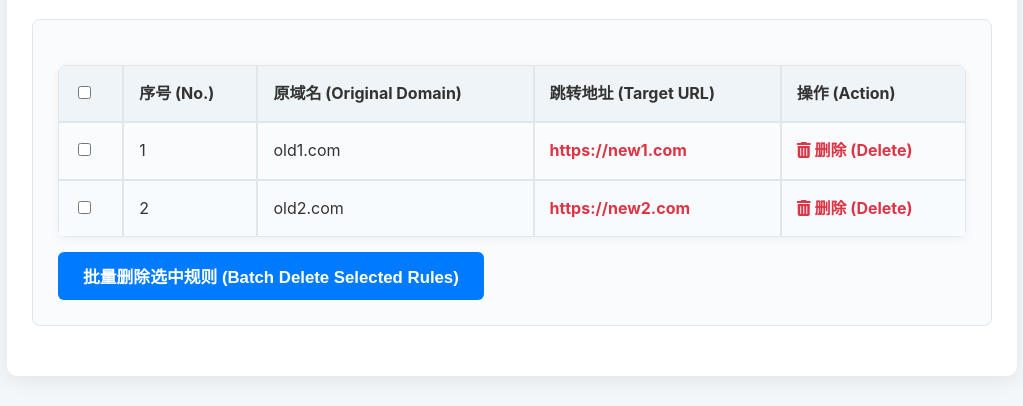
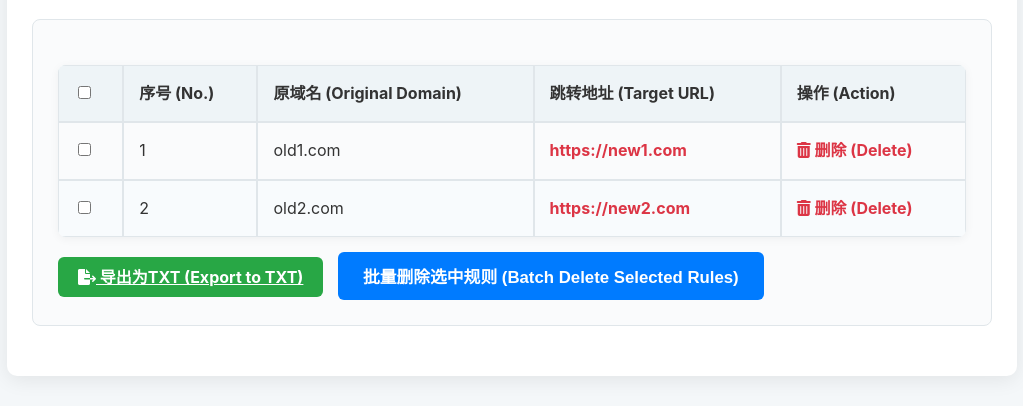
Before and after one commit to longling88/longling, a PHP site: page /admin/index.php in a window 1280 px wide. Shown: the part 981-1387 px from the top of the page, without its empty margins (128-1151 px from the left). Run offline with PHP 8.4, Linux system fonts and the light colour scheme; the visitor is signed in with stand-in values (Sample User, id 1).

Commit message:
Update index.php

```diff
--- a/admin/index.php
+++ b/admin/index.php
@@ -136,7 +136,7 @@ function displayLoginForm(): void // PHP 7.0+ 支持的返回类型声明
     </head>
     <body>
         <form method="post">
-            <h2>后台登录 (Admin Login)</h2>
+            <h2>后台登录 (Login)</h2>
             <label for="username">用户名 (Username):</label>
             <input type="text" id="username" name="username" required autocomplete="username">
             <label for="password">密码 (Password):</label>
@@ -512,6 +512,23 @@ unset($_SESSION['admin_message'], $_SESSION['message_type']);
         .batch-delete-btn:hover {
             background-color: #c82333;
         }
+        /* 导出按钮样式 */
+        .export-btn {
+            background-color: #28a745; /* 绿色 */
+            color: white;
+            padding: 10px 20px;
+            border: none;
+            border-radius: 6px;
+            cursor: pointer;
+            font-size: 1em;
+            font-weight: bold;
+            transition: background-color 0.3s ease;
+            margin-top: 15px;
+            margin-right: 10px; /* 与批量删除按钮间隔 */
+        }
+        .export-btn:hover {
+            background-color: #218838;
+        }
     </style>
 </head>
 <body>
@@ -568,6 +585,7 @@ old2.com https://new2.com' required></textarea><br>
             </tbody>
         </table>
         <?php if (!empty($data)): ?>
+            <a href="export.php" class="export-btn"><i class="fas fa-file-export"></i> 导出为TXT (Export to TXT)</a>
             <input type="submit" name="batch_delete" value="批量删除选中规则 (Batch Delete Selected Rules)" class="batch-delete-btn">
         <?php endif; ?>
     </form>
```
